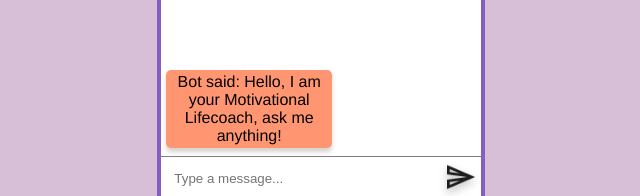
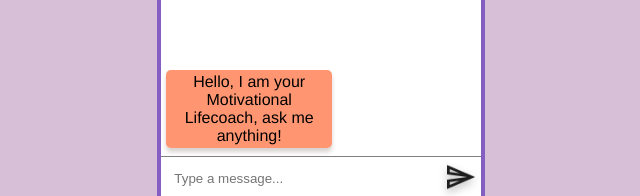
Before and after one commit to Take-Your-Money-Corp/not-avg-lifecoach, a Vue app in the folder frontend/: page / in a window 1280 px wide. Shown: the part 475-671 px from the top of the page, without its empty margins (319-959 px from the left). Built offline with nearby package versions, Linux system fonts and the light colour scheme; no server answers.

Commit message:
Update ChatBot.vue

```diff
--- a/frontend/src/components/ChatBot.vue
+++ b/frontend/src/components/ChatBot.vue
@@ -11,12 +11,12 @@
       <div v-for="(message, index) in conversation" :key="message.index">
         <div v-if="conversation[index].chatStyle === 'bot'">
           <p class="chat-message botMessage">
-            Bot said: {{ conversation[index].message }}
+            {{ conversation[index].message }}
           </p>
         </div>
         <div v-if="conversation[index].chatStyle === 'user'">
           <p class="chat-message userMessage">
-            You said: {{ conversation[index].message }}
+            {{ conversation[index].message }}
           </p>
         </div>
       </div>
```
